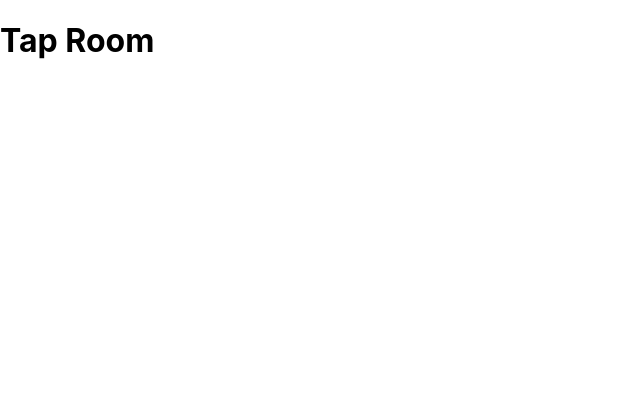
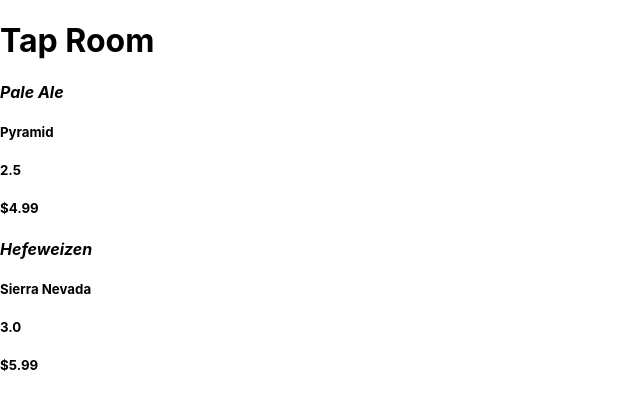
Before and after one commit to reeder32/tap-room, a React (Create React App) app: page / in a window 1280 px wide. Shown: the top 408 px of the page, without its empty margins (0-640 px from the left). Built offline with nearby package versions, Linux system fonts and the light colour scheme.

Commit message:
:truck: add product list with dummy data

```diff
--- a/src/components/App.js
+++ b/src/components/App.js
@@ -1,9 +1,11 @@
 import React from "react";
 import Header from "./Header";
+import ProductList from "./ProductList";
 function App() {
   return (
     <React.Fragment>
       <Header />
+      <ProductList />
     </React.Fragment>
   );
 }
--- a/src/components/ProductList.js
+++ b/src/components/ProductList.js
@@ -0,0 +1,36 @@
+import React from "react";
+import ProductCell from "./ProductCell";
+
+const productList = [
+  {
+    name: "Pale Ale",
+    brand: "Pyramid",
+    price: "$4.99",
+    alcoholContent: "2.5",
+    remaining: 124,
+  },
+  {
+    name: "Hefeweizen",
+    brand: "Sierra Nevada",
+    price: "$5.99",
+    alcoholContent: "3.0",
+    remaining: 124,
+  },
+];
+function ProductList() {
+  return (
+    <React.Fragment>
+      {productList.map((product, index) => (
+        <ProductCell
+          name={product.name}
+          brand={product.brand}
+          price={product.price}
+          alcoholContent={product.alcoholContent}
+          key={index}
+        />
+      ))}
+    </React.Fragment>
+  );
+}
+
+export default ProductList;
```
